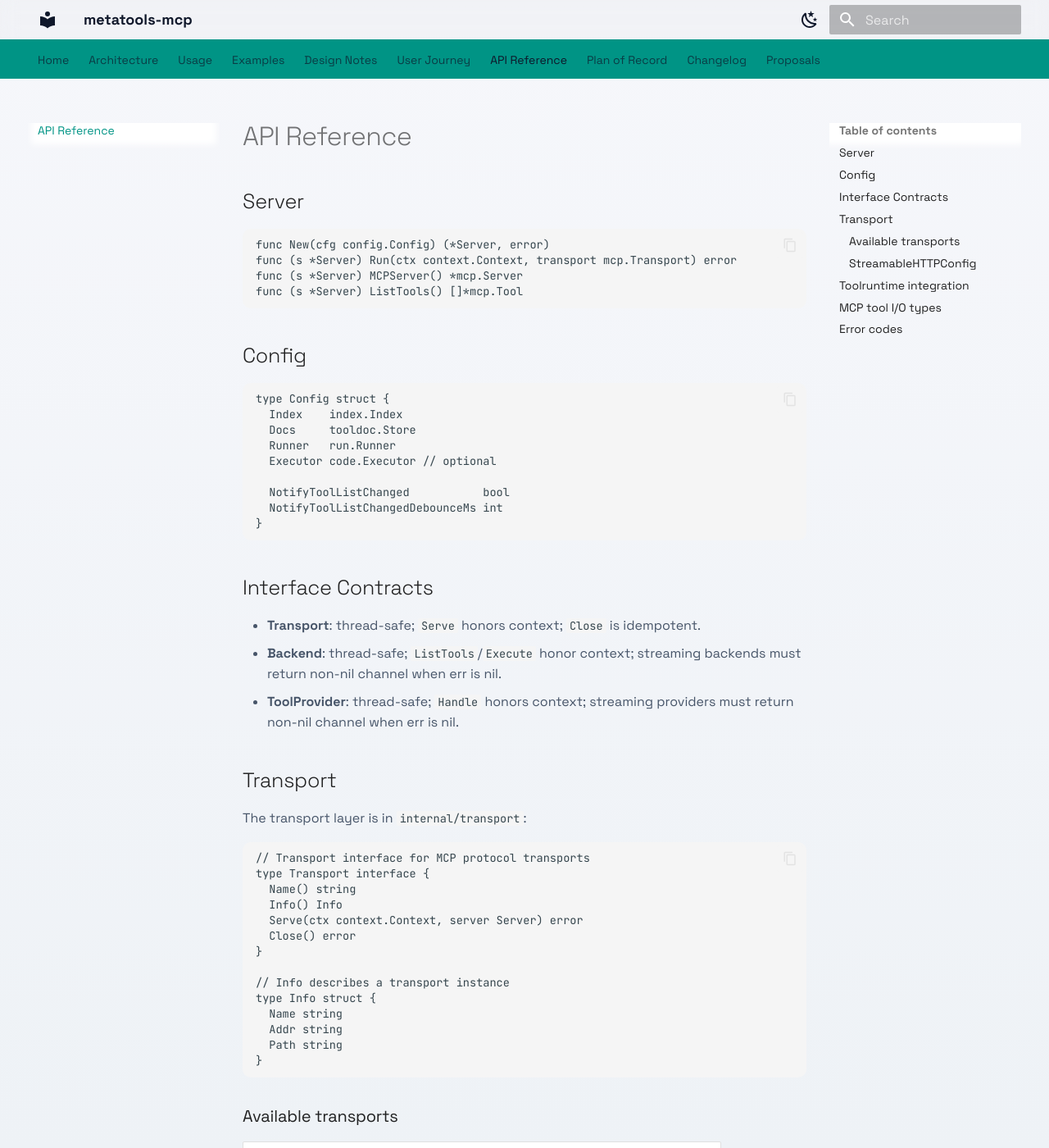
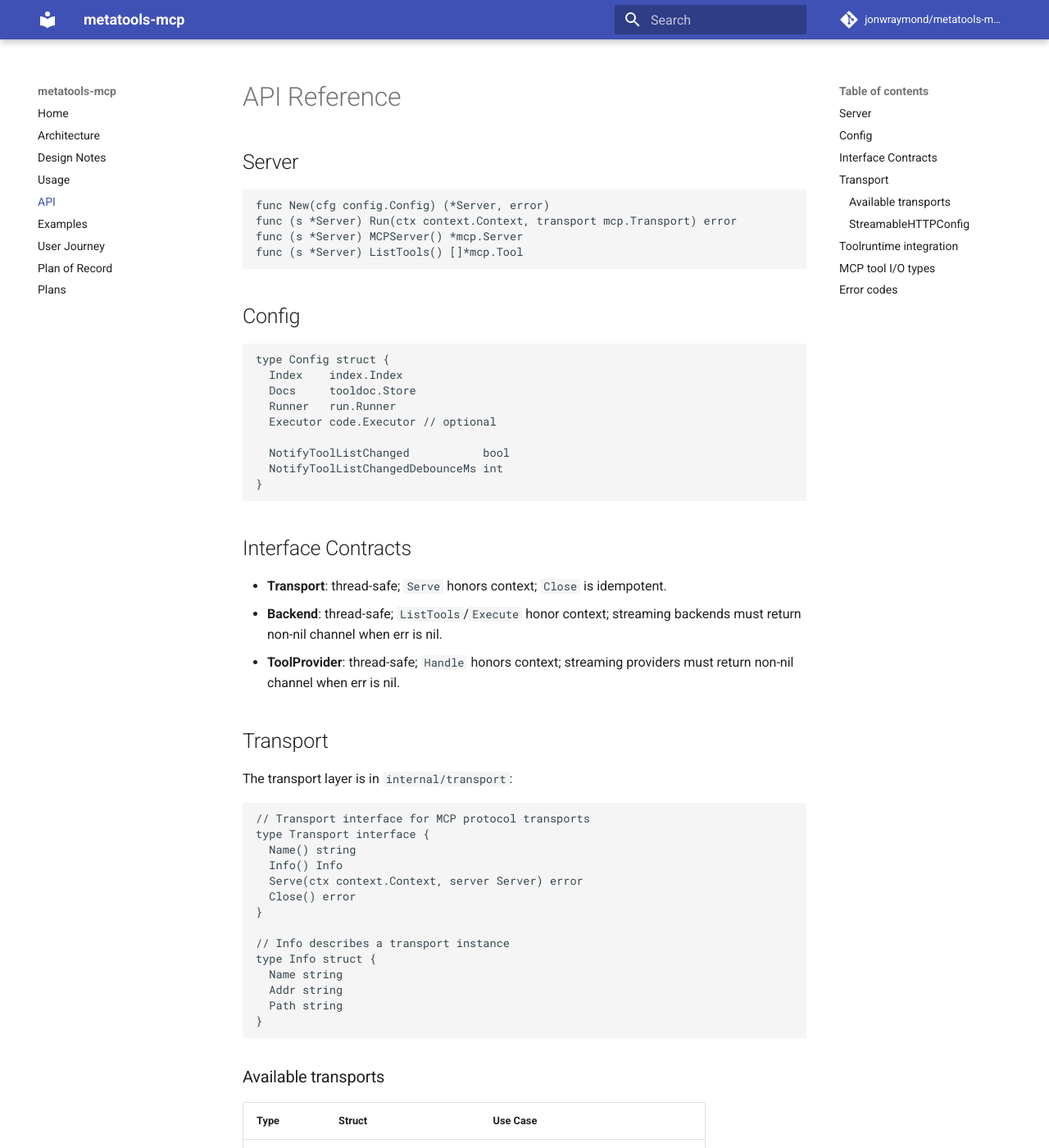
Before and after one commit to jonwraymond/metatools-mcp, an MkDocs documentation site: the page built from docs/api.md, in a window 1280 px wide and 1400 px high. Shown: the whole window at 82% size. Built offline with MkDocs 1.6.1 and Material for MkDocs 9.7.7, drawn with Linux system fonts in a browser that asks for light colours; comment, search, counter and statistics services are not loaded.

Commit message:
docs: add mkdocs config

```diff
--- a/mkdocs.yml
+++ b/mkdocs.yml
@@ -1,54 +1,18 @@
 site_name: metatools-mcp
+site_description: MCP server that exposes the ApertureStack tools.
+repo_name: jonwraymond/metatools-mcp
+repo_url: https://github.com/jonwraymond/metatools-mcp
+edit_uri: edit/main/docs/
 docs_dir: docs
 nav:
   - Home: index.md
   - Architecture: architecture.md
+  - Design Notes: design-notes.md
   - Usage: usage.md
+  - API: api.md
   - Examples: examples.md
-  - Design Notes: design-notes.md
   - User Journey: user-journey.md
-  - API Reference: api.md
   - Plan of Record: plan-of-record.md
-  - Changelog: changelog.md
-  - Proposals:
-      - Pluggable Architecture: proposals/pluggable-architecture.md
-      - Implementation Phases: proposals/implementation-phases.md
-      - Component Library Analysis: proposals/component-library-analysis.md
-      - Architecture Evaluation: proposals/architecture-evaluation.md
-      - Multi-Tenancy: proposals/multi-tenancy.md
-      - Protocol-Agnostic Tools: proposals/protocol-agnostic-tools.md
-      - MCP Spec Alignment: proposals/mcp-spec-alignment.md
-
+  - Plans: plans/README.md
 theme:
   name: material
-  features:
-    - navigation.instant
-    - navigation.tracking
-    - navigation.tabs
-    - navigation.sections
-    - navigation.expand
-    - navigation.top
-    - search.suggest
-    - search.highlight
-    - content.code.copy
-    - content.tabs.link
-    - toc.follow
-  palette:
-    - scheme: default
-      primary: teal
-      accent: amber
-      toggle:
-        icon: material/weather-night
-        name: Switch to dark mode
-    - scheme: slate
-      primary: teal
-      accent: amber
-      toggle:
-        icon: material/white-balance-sunny
-        name: Switch to light mode
-  font:
-    text: Space Grotesk
-    code: JetBrains Mono
-
-extra_css:
-  - stylesheets/extra.css
```
